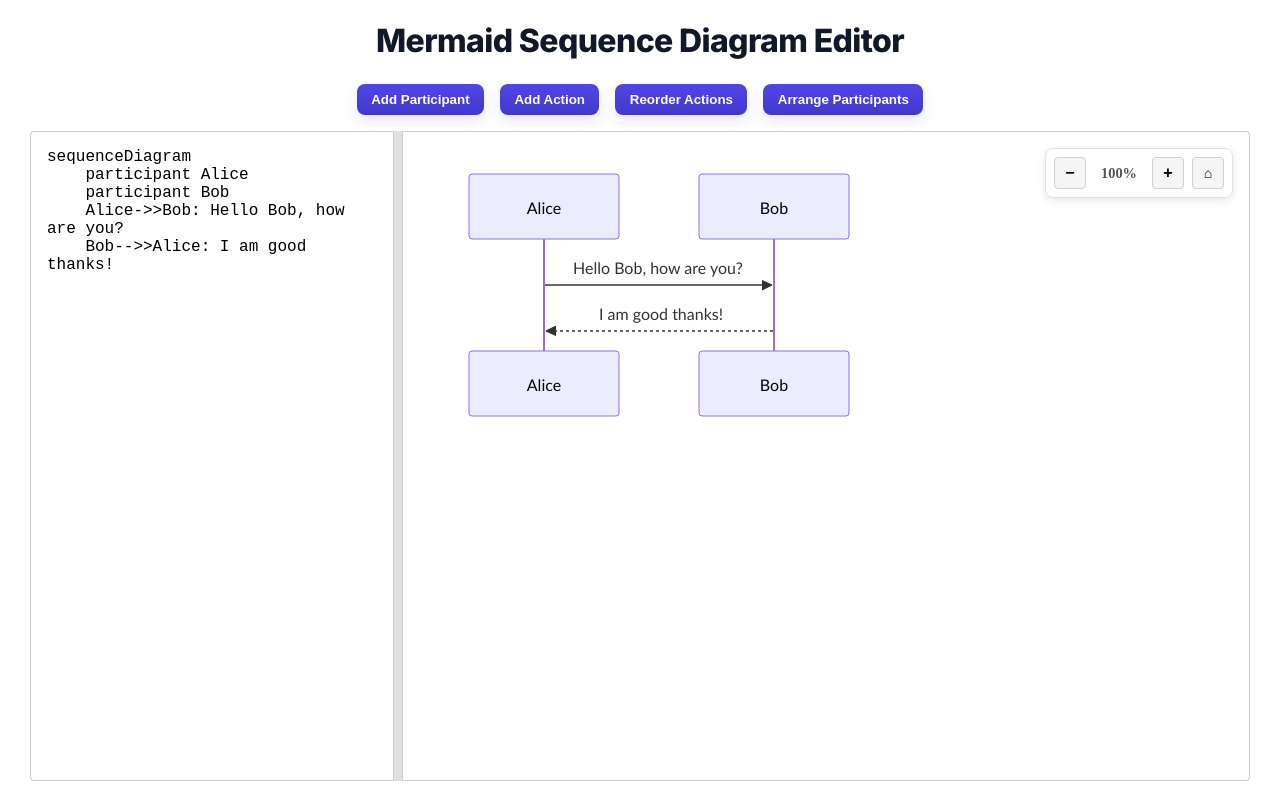
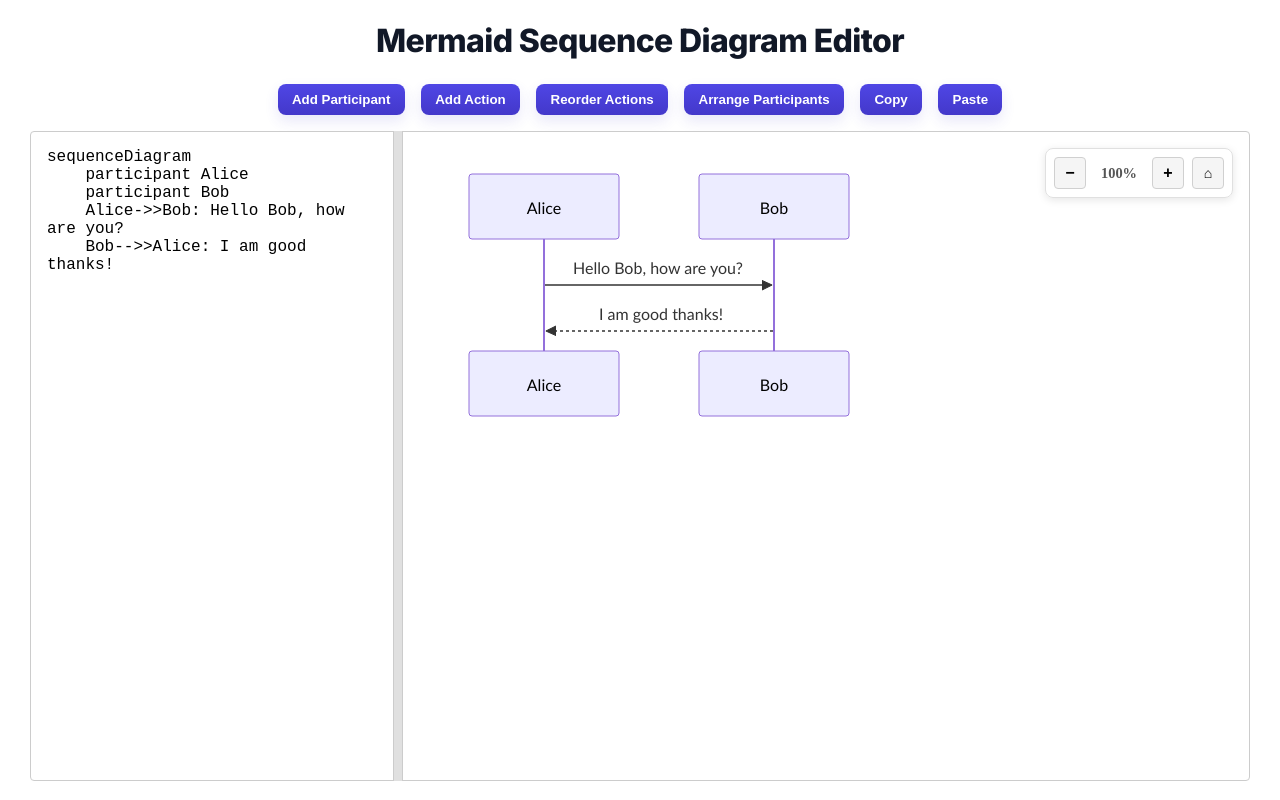
Before and after one commit to elliotjharper/mermaid-sequence-diagram-ui, an Angular app: page / in a window 1280 px wide. Built offline with nearby package versions, Linux system fonts and the light colour scheme.

Commit message:
added copy and paste

```diff
--- a/src/app/app.html
+++ b/src/app/app.html
@@ -65,6 +65,8 @@
     <button (click)="addAction()">Add Action</button>
     <button (click)="openReorderDialog()">Reorder Actions</button>
     <button (click)="arrangeParticipants()">Arrange Participants</button>
+    <button (click)="copyToClipboard()">Copy</button>
+    <button (click)="pasteFromClipboard()">Paste</button>
   </div>
   <div
     *ngIf="showParticipantModal()"
--- a/src/app/app.ts
+++ b/src/app/app.ts
@@ -1,5 +1,5 @@
 import { CommonModule } from '@angular/common';
-import { ChangeDetectorRef, Component, OnDestroy, OnInit, signal, effect } from '@angular/core';
+import { ChangeDetectorRef, Component, effect, OnDestroy, OnInit, signal } from '@angular/core';
 import { DomSanitizer, SafeHtml } from '@angular/platform-browser';
 import mermaid from 'mermaid';
 
@@ -846,7 +846,7 @@ export class App implements OnInit, OnDestroy {
 
     // Find all explicitly declared participants
     const declaredParticipants = new Set<string>();
-    lines.forEach(line => {
+    lines.forEach((line) => {
       const trimmed = line.trim();
       if (trimmed.startsWith('participant ')) {
         const participantName = trimmed.replace('participant ', '').trim();
@@ -856,13 +856,17 @@ export class App implements OnInit, OnDestroy {
 
     // Find all participants used in actions
     const usedParticipants = new Set<string>();
-    lines.forEach(line => {
+    lines.forEach((line) => {
       const trimmed = line.trim();
       // Check if line contains arrows (actions)
-      if ((trimmed.includes('->') || trimmed.includes('-->') ||
-           trimmed.includes('->>') || trimmed.includes('-->>') ||
-           trimmed.includes('-x') || trimmed.includes('--x'))) {
-
+      if (
+        trimmed.includes('->') ||
+        trimmed.includes('-->') ||
+        trimmed.includes('->>') ||
+        trimmed.includes('-->>') ||
+        trimmed.includes('-x') ||
+        trimmed.includes('--x')
+      ) {
         // Extract participant names from action lines
         // Split by arrow types and extract participant names
         const arrowPattern = /(->>?|-->>?|-x|--x)/;
@@ -882,7 +886,7 @@ export class App implements OnInit, OnDestroy {
 
     // Find participants that are declared but not used in actions
     const unusedParticipants = new Set<string>();
-    declaredParticipants.forEach(participant => {
+    declaredParticipants.forEach((participant) => {
       if (!usedParticipants.has(participant)) {
         unusedParticipants.add(participant);
       }
@@ -902,4 +906,49 @@ export class App implements OnInit, OnDestroy {
     this.mermaidText.set(filteredLines.join('\n'));
     this.renderMermaid();
   }
+
+  async copyToClipboard() {
+    try {
+      await navigator.clipboard.writeText(this.mermaidText());
+      // Optional: Show a brief success message
+      console.log('Diagram copied to clipboard');
+    } catch (err) {
+      console.error('Failed to copy to clipboard:', err);
+      // Fallback for older browsers
+      this.fallbackCopyToClipboard(this.mermaidText());
+    }
+  }
+
+  private fallbackCopyToClipboard(text: string) {
+    const textArea = document.createElement('textarea');
+    textArea.value = text;
+    textArea.style.position = 'fixed';
+    textArea.style.opacity = '0';
+    document.body.appendChild(textArea);
+    textArea.focus();
+    textArea.select();
+    try {
+      document.execCommand('copy');
+      console.log('Diagram copied to clipboard (fallback)');
+    } catch (err) {
+      console.error('Fallback copy failed:', err);
+    }
+    document.body.removeChild(textArea);
+  }
+
+  async pasteFromClipboard() {
+    try {
+      const clipboardText = await navigator.clipboard.readText();
+      if (clipboardText.trim().startsWith('sequenceDiagram')) {
+        this.mermaidText.set(clipboardText);
+        this.renderMermaid();
+        console.log('Diagram pasted from clipboard');
+      } else {
+        console.warn('Clipboard content does not start with "sequenceDiagram"');
+      }
+    } catch (err) {
+      console.error('Failed to read from clipboard:', err);
+      console.warn('Paste functionality requires HTTPS or localhost for security reasons');
+    }
+  }
 }
```
Also changed, not shown: 2 other files (tests, documents, lock files or other folders).
